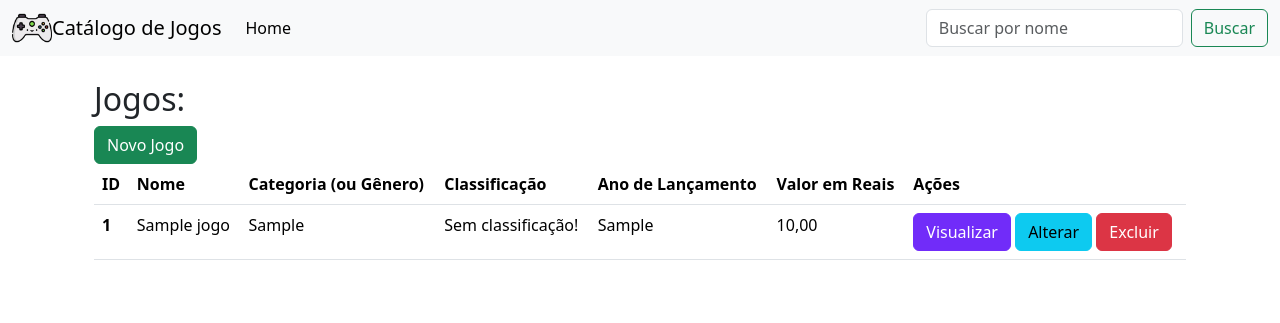
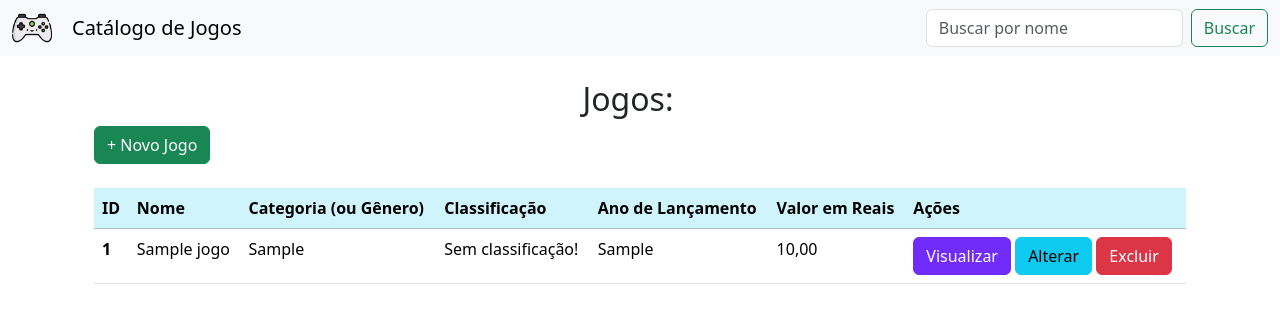
Before and after one commit to ryanp2dev/catalogo_de_jogos, a PHP site: page / in a window 1280 px wide. Shown: the top 323 px of the page. Run offline with PHP 8.4, Linux system fonts and the light colour scheme; tables that the repository leaves empty or names only in its code hold one stand-in row (values such as "Sample post").

Commit message:
Alterações Diversas

```diff
--- a/css/style.css
+++ b/css/style.css
@@ -88,6 +88,11 @@ h2 {
     color: #007bff;
 }
 
-/* .color-form {
-    background-color: #3b3b3b;
-} */
+img {
+    margin-right: 20px;
+}
+
+.center {
+    width: 100%;
+    text-align: center;
+}
--- a/index.php
+++ b/index.php
@@ -57,6 +57,7 @@ try {
       href="./imagens/controle.ico"
     />
     <title>Jogos Cadastrados</title>
+    <link rel="stylesheet" href="./css/style.css">
     <link href="https://cdn.jsdelivr.net/npm/bootstrap@5.3.3/dist/css/bootstrap.min.css" rel="stylesheet" integrity="sha384-QWTKZyjpPEjISv5WaRU9OFeRpok6YctnYmDr5pNlyT2bRjXh0JMhjY6hW+ALEwIH" crossorigin="anonymous">
     <style>
         .btn-secondary {
@@ -80,16 +81,16 @@ try {
 <body>
 <nav class="navbar navbar-expand-lg bg-body-tertiary">
   <div class="container-fluid">
-  <img src="./imagens/controle.png" width="40" height="40">
+    <img src="./imagens/controle.png" width="40" height="40">
     <a class="navbar-brand" href="#">Catálogo de Jogos</a>
     <button class="navbar-toggler" type="button" data-bs-toggle="collapse" data-bs-target="#navbarSupportedContent" aria-controls="navbarSupportedContent" aria-expanded="false" aria-label="Toggle navigation">
       <span class="navbar-toggler-icon"></span>
     </button>
     <div class="collapse navbar-collapse" id="navbarSupportedContent">
       <ul class="navbar-nav me-auto mb-2 mb-lg-0">
-        <li class="nav-item">
+        <!-- <li class="nav-item">
           <a class="nav-link active" aria-current="page" href="./index.php">Home</a>
-        </li>
+        </li>    -->
       </ul>
       <form class="d-flex" role="search"  method="GET">
         <input class="form-control me-2"  type="search" placeholder="Buscar por nome" name="buscar" aria-label="Search">
@@ -111,7 +112,9 @@ try {
             <?php echo $mensagem; ?>
         </div>
     <?php endif; ?>
-        <h2>Jogos:</h2>
+        <div class="row center">
+            <h2>Jogos:</h2>
+        </div>
 
         <?php if (!empty($_GET['msgSucesso'])) { ?>
             <div id="timer" class="alert alert-success" id="msgSucesso" role="alert">
@@ -124,13 +127,12 @@ try {
         <?php } ?>
 
 
-
-
-
-    <a href="./cadastrar/cadastrar.php" class="btn btn-success" tabindex="-1" role="button" aria-disabled="true">Novo Jogo</a>
+    <a href="./cadastrar/cadastrar.php" class="btn btn-success" tabindex="-1" role="button" aria-disabled="true">+ Novo Jogo</a>
+    <br>
+    <br>
     <table class="table">
     <thead>
-        <tr>
+        <tr class="table-info">
         <th scope="col">ID</th>
         <th scope="col">Nome</th>
         <th scope="col">Categoria (ou Gênero)</th>
```
